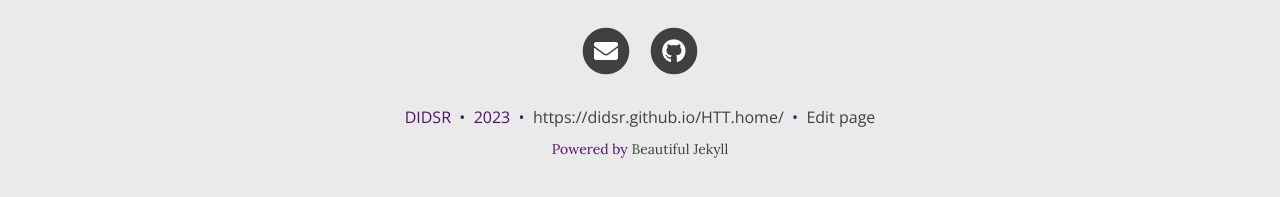
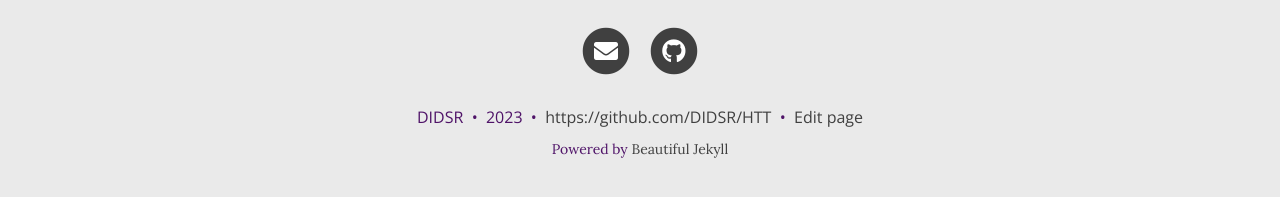
Before and after one commit to DIDSR/HTT.home, a Jekyll site: the page built from index.html, in a window 1280 px wide and 1238 px high. Shown: the part 1028-1225 px from the top of the window. Built offline with Jekyll 4.4.1, drawn with Linux system fonts in a browser that asks for light colours; nearby versions of some CDN libraries; the list of posts is cut into pages by our own code; comment, search, counter and statistics services are not loaded; some of the changed lines change nothing that is shown.

Commit message:
changed footer link to public HTT repo and GH icon to website repo

```diff
--- a/_config.yml
+++ b/_config.yml
@@ -59,7 +59,7 @@ social-network-links:
   email: ["brandon.gallas@fda.hhs.gov;", " emma.gardecki@fda.hhs.gov"]
   # rss: true  # remove this line if you don't want to show an RSS link at the bottom
   # facebook: deanattali
-  github: DIDSR/HTT
+  github: DIDSR/HTT.home
   # twitter: daattali
   # patreon: DeanAttali
   # youtube: c/daattali
@@ -102,7 +102,7 @@ share-links-active:
 
 # How to display the link to your website in the footer
 # Remove this if you don't want a link in the footer
-url-pretty: "https://didsr.github.io/HTT.home/"
+url-pretty: "https://github.com/DIDSR/HTT"
 
 # Excerpt word length - Truncate the excerpt of each post on the feed page to the specified number of words
 excerpt_length: 50
```
